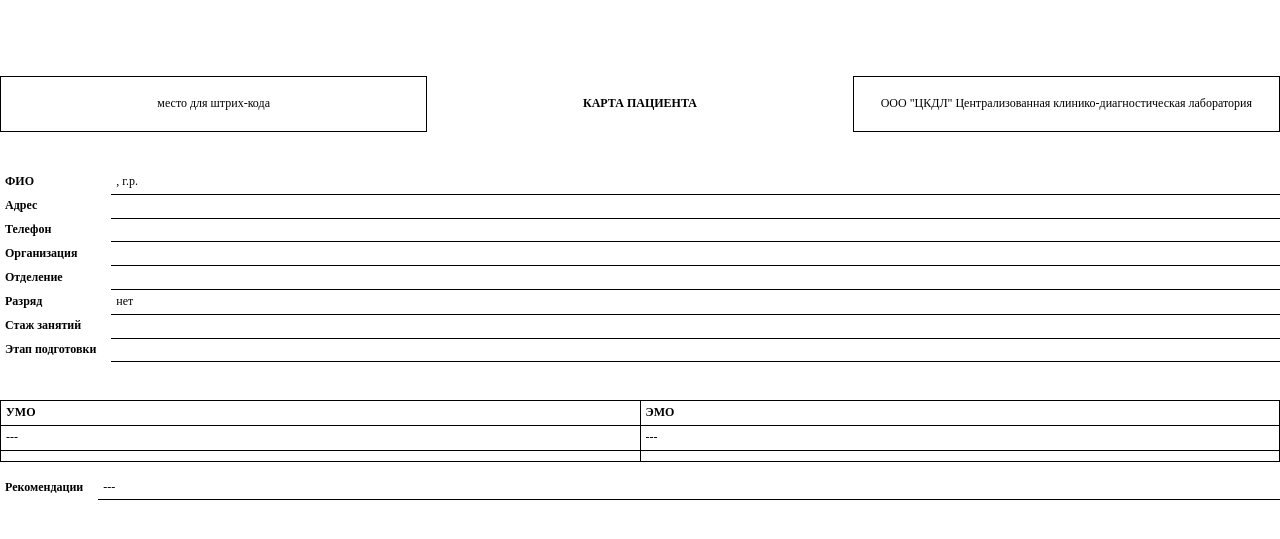
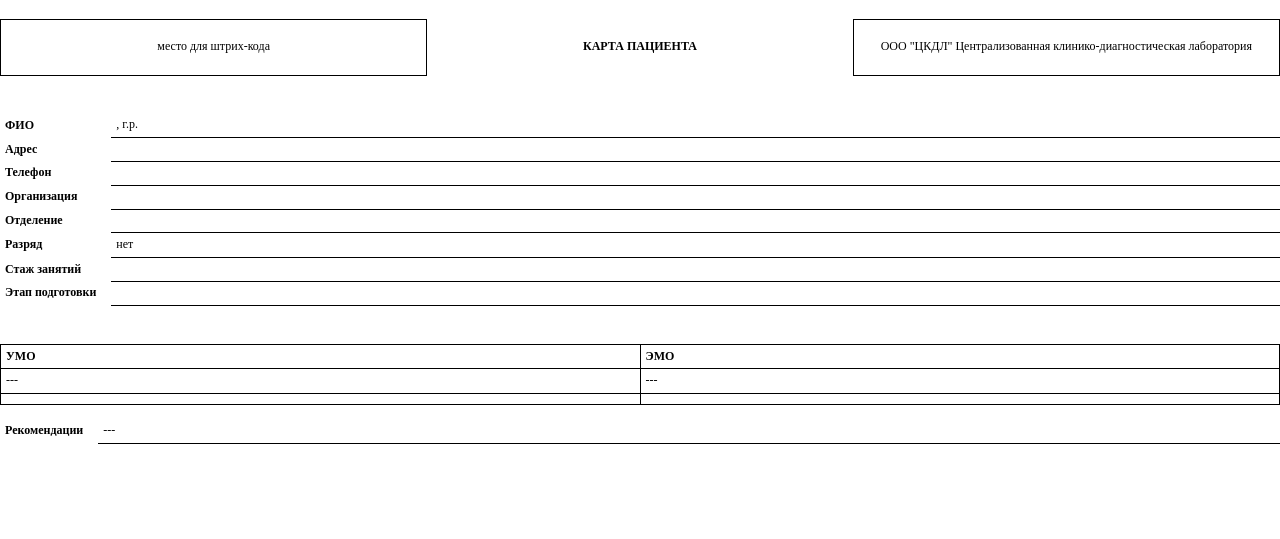
Before and after one commit to evtatarintsev/dispensary, a Django app: template dispensary/patients/templates/admin/patients/patient/card.html in a window 1280 px wide. Shown: the top 539 px of the page. Run offline with Django 3.2, Linux system fonts and the light colour scheme; the template is opened without the code that fills it, so the values that code supplies are empty.

Commit message:
Уменьшил отступы сверху в направлениях

```diff
--- a/dispensary/patients/static/print/css/styles.css
+++ b/dispensary/patients/static/print/css/styles.css
@@ -1,6 +1,6 @@
 .direction {
     margin-bottom: 1cm;
-    margin-top: 2cm;
+    margin-top: 0.5cm;
     font-size: 12px;
 }
 
--- a/dispensary/patients/templates/admin/patients/patient/analyze.html
+++ b/dispensary/patients/templates/admin/patients/patient/analyze.html
@@ -191,7 +191,6 @@
             </tr>
             </tbody>
         </table>
-
     </div>
     {#  Анализ мочи  #}
     <div class="direction">
```
